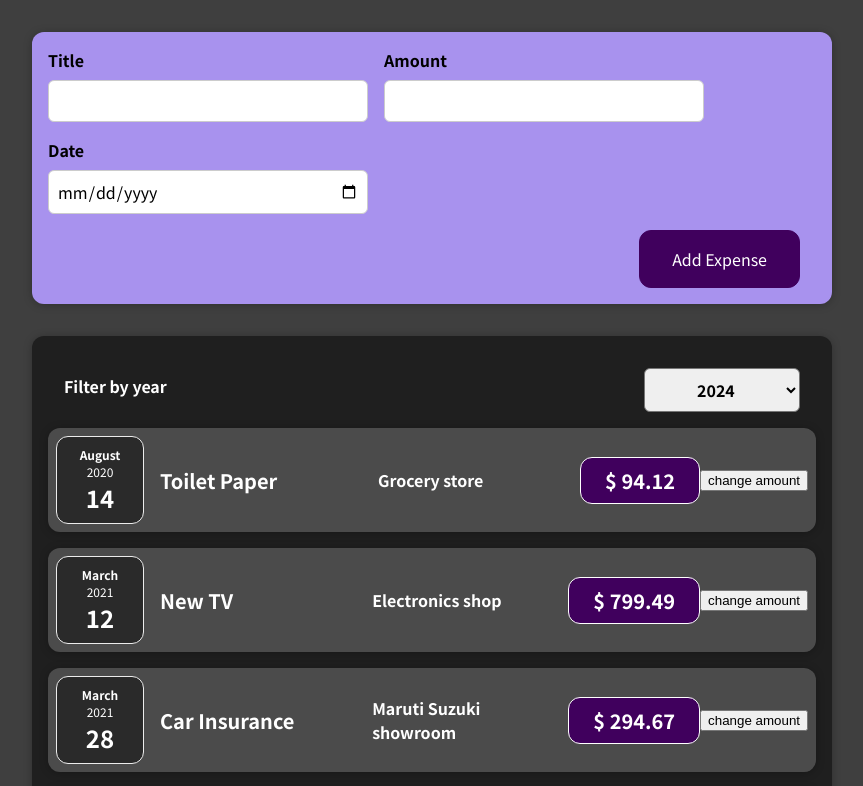
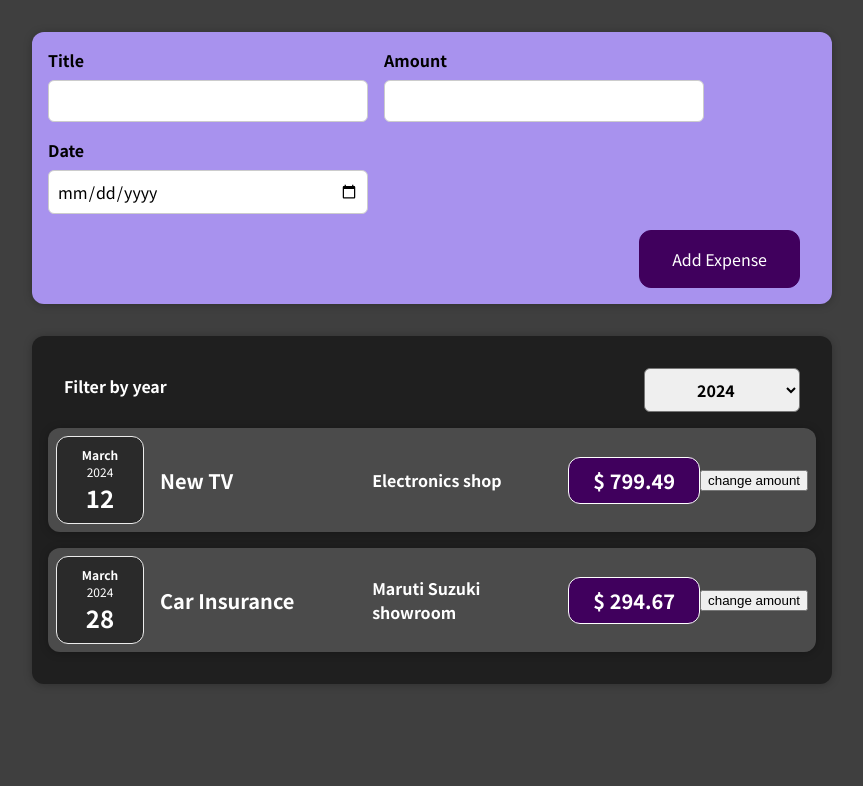
Before and after one commit to heman8085/01-starting-setup, a React (Create React App) app: page / in a window 1280 px wide. Shown: the top 786 px of the page, without its empty margins (208-1071 px from the left). Built offline with nearby package versions, Linux system fonts and the light colour scheme.

Commit message:
Implementing the filter feature

```diff
--- a/src/App.js
+++ b/src/App.js
@@ -7,28 +7,28 @@
       id: "e1",
       title: "Toilet Paper",
       amount: 94.12,
-      date: new Date(2020, 7, 14),
+      date: new Date(2023, 7, 14),
       LocationOfExpenditure: "Grocery store",
     },
     {
       id: "e2",
       title: "New TV",
       amount: 799.49,
-      date: new Date(2021, 2, 12),
+      date: new Date(2024, 2, 12),
       LocationOfExpenditure: "Electronics shop",
     },
     {
       id: "e3",
       title: "Car Insurance",
       amount: 294.67,
-      date: new Date(2021, 2, 28),
+      date: new Date(2024, 2, 28),
       LocationOfExpenditure: "Maruti Suzuki showroom",
     },
     {
       id: "e4",
       title: "New Desk (Wooden)",
       amount: 450,
-      date: new Date(2021, 5, 12),
+      date: new Date(2022, 5, 12),
       LocationOfExpenditure: "Carpenter shop",
     },
   ];
--- a/src/component/Expenses/Expenses.js
+++ b/src/component/Expenses/Expenses.js
@@ -12,6 +12,9 @@
     setFilteredYear(selectedYear);
   }
 
+  const filteredExpenses = props.items.filter((expense) => {
+    return expense.date.getFullYear().toString() === filteredYear;
+  });
 
   return (
     <div>
@@ -20,7 +23,7 @@
           selected={filteredYear}
           onChangeFilter={filterChangeHandler}
         />
-        {props.items.map((expense) => (
+        {filteredExpenses.map((expense) => (
           <ExpenseItem
             key={expense.id}
             title={expense.title}
```
